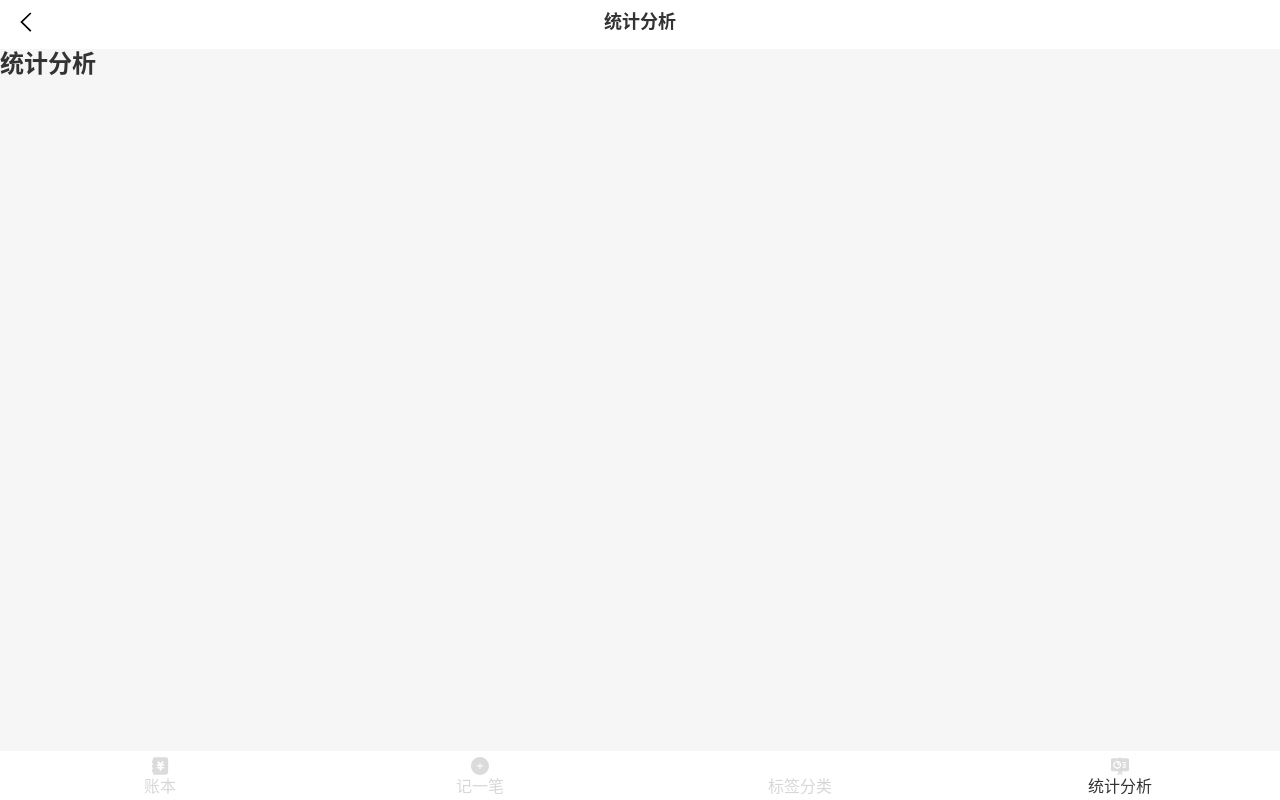
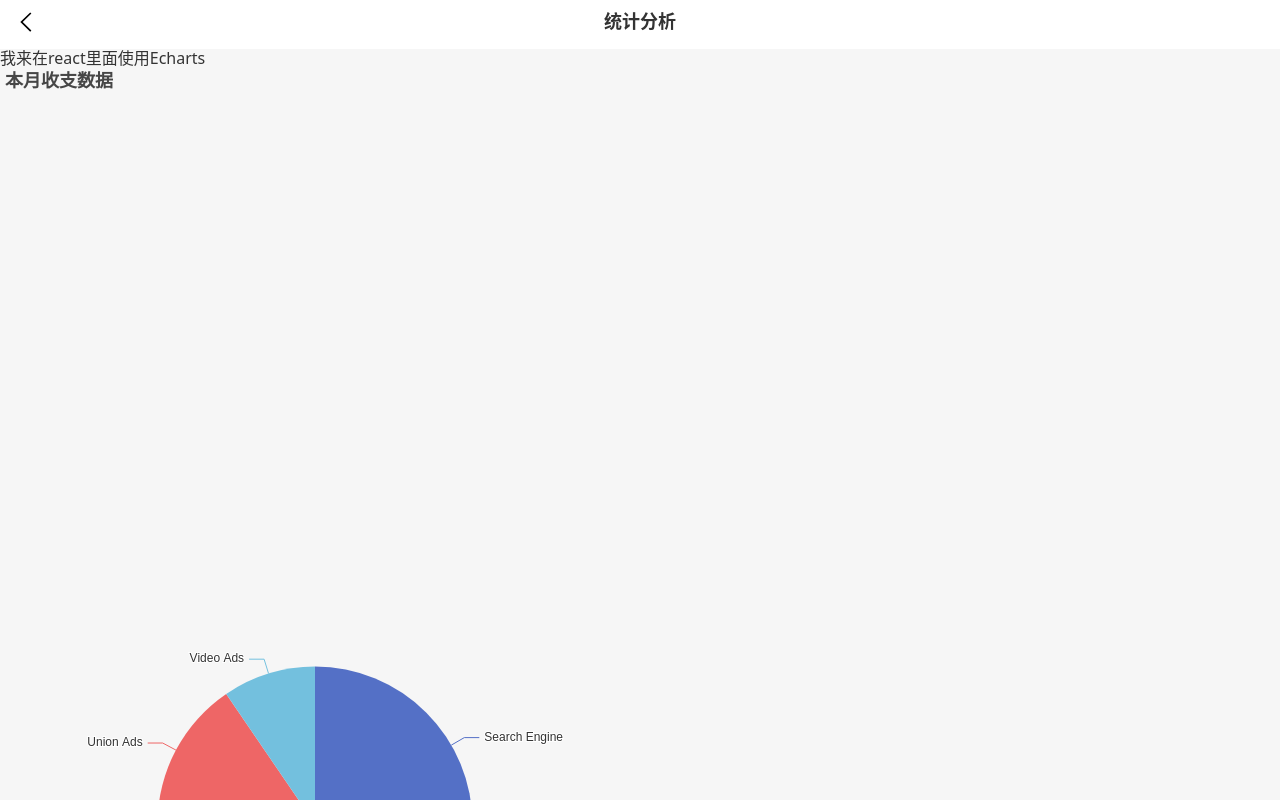
Before and after one commit to Monroe-Ma/handsAccount, a React app: page /#/analysis in a window 1280 px wide. Shown: the top 800 px of the page. Built offline with nearby package versions, Linux system fonts and the light colour scheme.

Commit message:
使用echarts

```diff
--- a/package.json
+++ b/package.json
@@ -26,6 +26,7 @@
     "dayjs": "^1.10.7",
     "dotenv": "8.2.0",
     "dotenv-expand": "5.1.0",
+    "echarts": "^5.3.0",
     "eslint": "^6.6.0",
     "eslint-config-react-app": "^5.2.1",
     "eslint-loader": "3.0.3",
@@ -93,6 +94,7 @@
     ]
   },
   "devDependencies": {
+    "@types/echarts": "^4.9.13",
     "@types/react-router-dom": "^5.1.3",
     "@types/styled-components": "^5.0.1",
     "@types/webpack-env": "^1.15.1",
--- a/src/view/AccountBook/Month.tsx
+++ b/src/view/AccountBook/Month.tsx
@@ -2,7 +2,7 @@
 import React from 'react';
 import styled from 'styled-components';
 import day from "dayjs";
-import { useRecords,RecordsItem } from 'hook/useRecound';
+
 
 const Wrapper = styled.div`
 background-color:#FF9400;
--- a/src/view/Analysis.tsx
+++ b/src/view/Analysis.tsx
@@ -1,11 +1,49 @@
-import React from 'react';
+import React, { useState } from 'react';
 import Layout from 'component/Layout';
+import AnalysisEcharts from './AnalysisEcharts';
 
 const Analysis = () => {
+  const [option, setOption] = useState({
+      title: {
+    text: '本月收支数据',
+    left: 'left'
+  },
+  tooltip: {
+    trigger: 'item'
+  },
+  legend: {
+    orient: 'vertical',
+    right: 'right',
+    bottom: '40%'
+  },
+  series: [
+    {
+      name: 'Access From',
+      type: 'pie',
+      radius: '50%',
+      right: '50%',
+      data: [
+        { value: 1048, name: 'Search Engine' },
+        { value: 735, name: 'Direct' },
+        { value: 580, name: 'Email' },
+        { value: 484, name: 'Union Ads' },
+        { value: 300, name: 'Video Ads' }
+      ],
+      emphasis: {
+        itemStyle: {
+          shadowBlur: 10,
+          shadowOffsetX: 0,
+          shadowColor: 'rgba(0, 0, 0, 0.5)'
+        }
+      }
+    }
+  ]
+  })
+  return (
+    <Layout title="统计分析">
 
-  return (
-    <Layout title = "统计分析">
-      <h2>统计分析</h2>
+      <div >我来在react里面使用Echarts</div>
+      <AnalysisEcharts option={option }/>
     </Layout>
   )
 
--- /dev/null
+++ b/src/view/AnalysisEcharts.tsx
@@ -0,0 +1,40 @@
+import React, { useEffect, useRef } from 'react';
+import * as echarts from 'echarts';
+type Prop = {
+  option :object
+}
+const AnalysisEcharts: React.FC<Prop> = (props) => {
+
+  const {option } =props
+  const container =useRef <HTMLDivElement>(null);let chart = useRef(null);
+  // let chart;
+  const width = document.documentElement.clientWidth;
+
+  useEffect(() => {
+    const width = document.documentElement.clientWidth;
+    if (container&&container.current) {
+      container.current.style.width = `${width - 20}px`
+      container.current.style.height = `${(width - 20) * 1.2}px`
+      chart.current = echarts.init(container.current, "dart")
+    }
+
+
+  }, []);
+
+  useEffect(() => {
+    if (container && container.current) {
+      chart.current.setOption(option)
+      }
+  }, [option])
+
+  return (
+    <div
+      ref={container}
+    />
+  )
+}
+export default AnalysisEcharts;
+
+function useref(arg0: null) {
+  throw new Error('Function not implemented.');
+}
```
Also changed, not shown: 1 other file (tests, documents, lock files or other folders).
